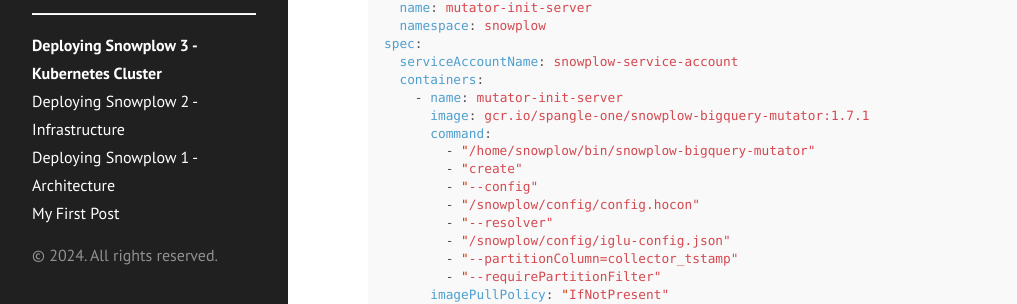
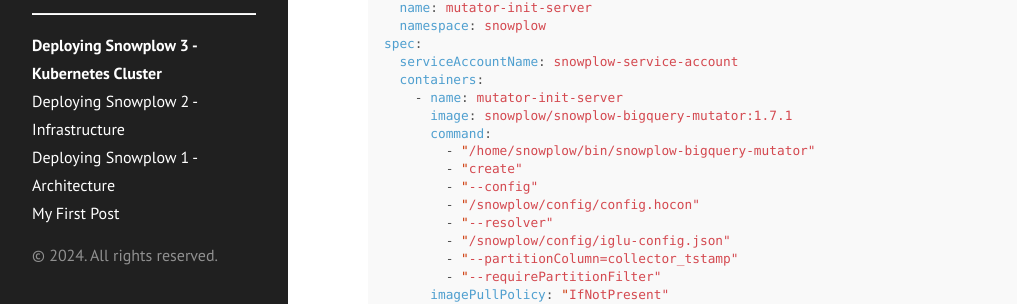
Before and after one commit to Spangle-AI/spangle-ai.github.io, a Jekyll site: the page built from _posts/2024-09-30-snowplow-cluster.md, in a window 1280 px wide and 900 px high, scrolled down 18671 px. Shown: the part 152-456 px from the top of the window, without its empty margins (0-1017 px from the left). Built offline with Jekyll 4.4.1, drawn with Linux system fonts in a browser that asks for light colours.

Commit message:
One last missing one

```diff
--- a/_posts/2024-09-30-snowplow-cluster.md
+++ b/_posts/2024-09-30-snowplow-cluster.md
@@ -987,7 +987,7 @@
   serviceAccountName: snowplow-service-account
   containers:
     - name: mutator-init-server
-      image: gcr.io/spangle-one/snowplow-bigquery-mutator:1.7.1
+      image: snowplow/snowplow-bigquery-mutator:1.7.1
       command:
         - "/home/snowplow/bin/snowplow-bigquery-mutator"
         - "create"
```
